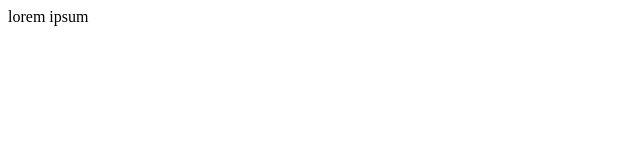
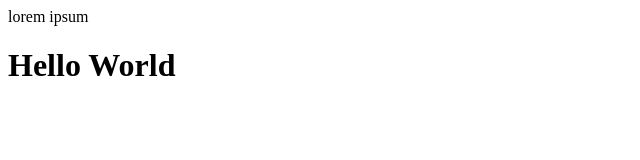
Before and after one commit to mariaQH/firstproject, a plain HTML site: page index.html in a window 1280 px wide. Shown: the whole page, without its empty margins (0-640 px from the left). Drawn offline with Linux system fonts and the light colour scheme.

Commit message:
added new styles and modify index

```diff
--- a/index.html
+++ b/index.html
@@ -1 +1,2 @@
 <p>lorem ipsum</p>
+<h1>Hello World</h1>
--- /dev/null
+++ b/style.css
@@ -0,0 +1,3 @@
+body{
+color:red;
+}
```
